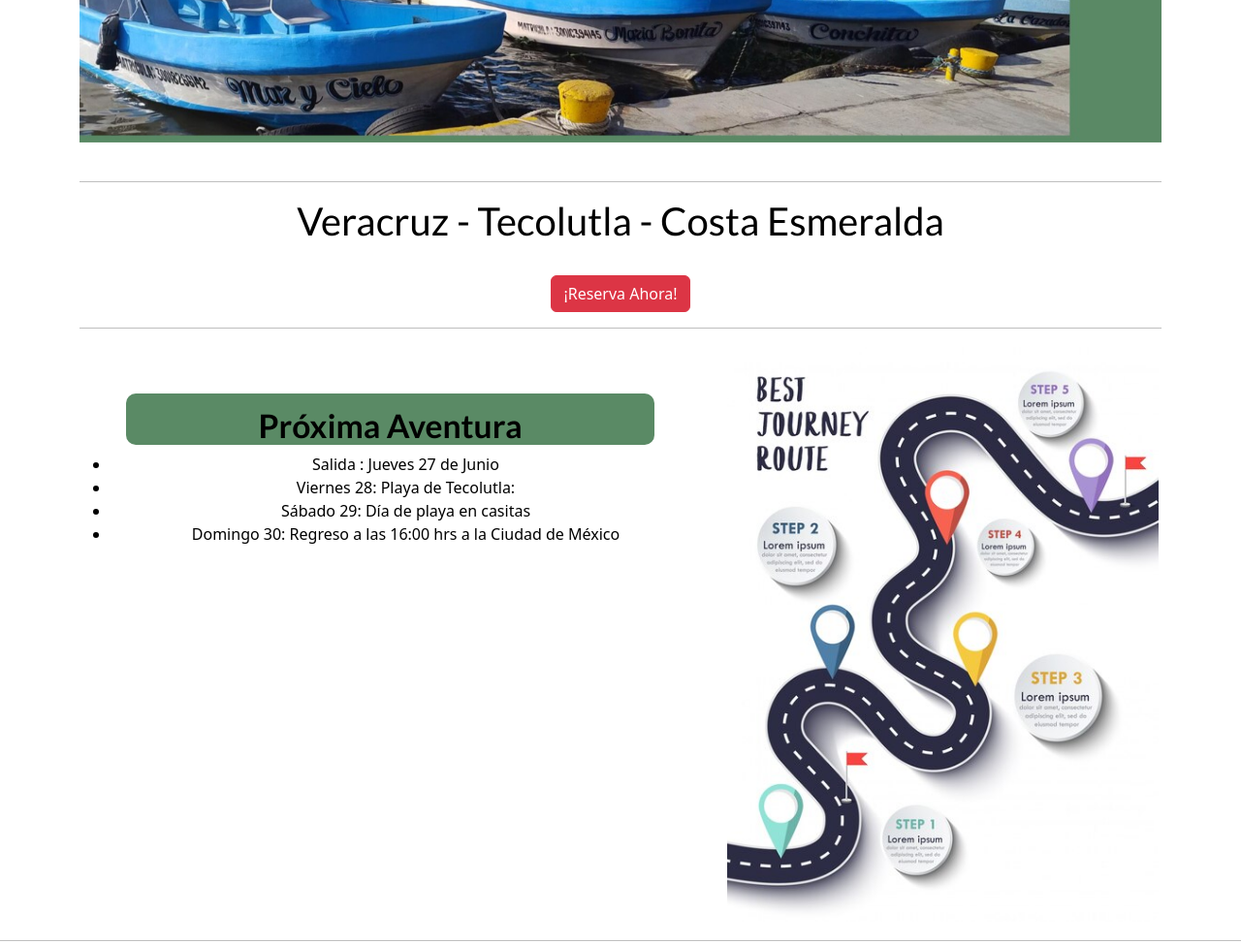
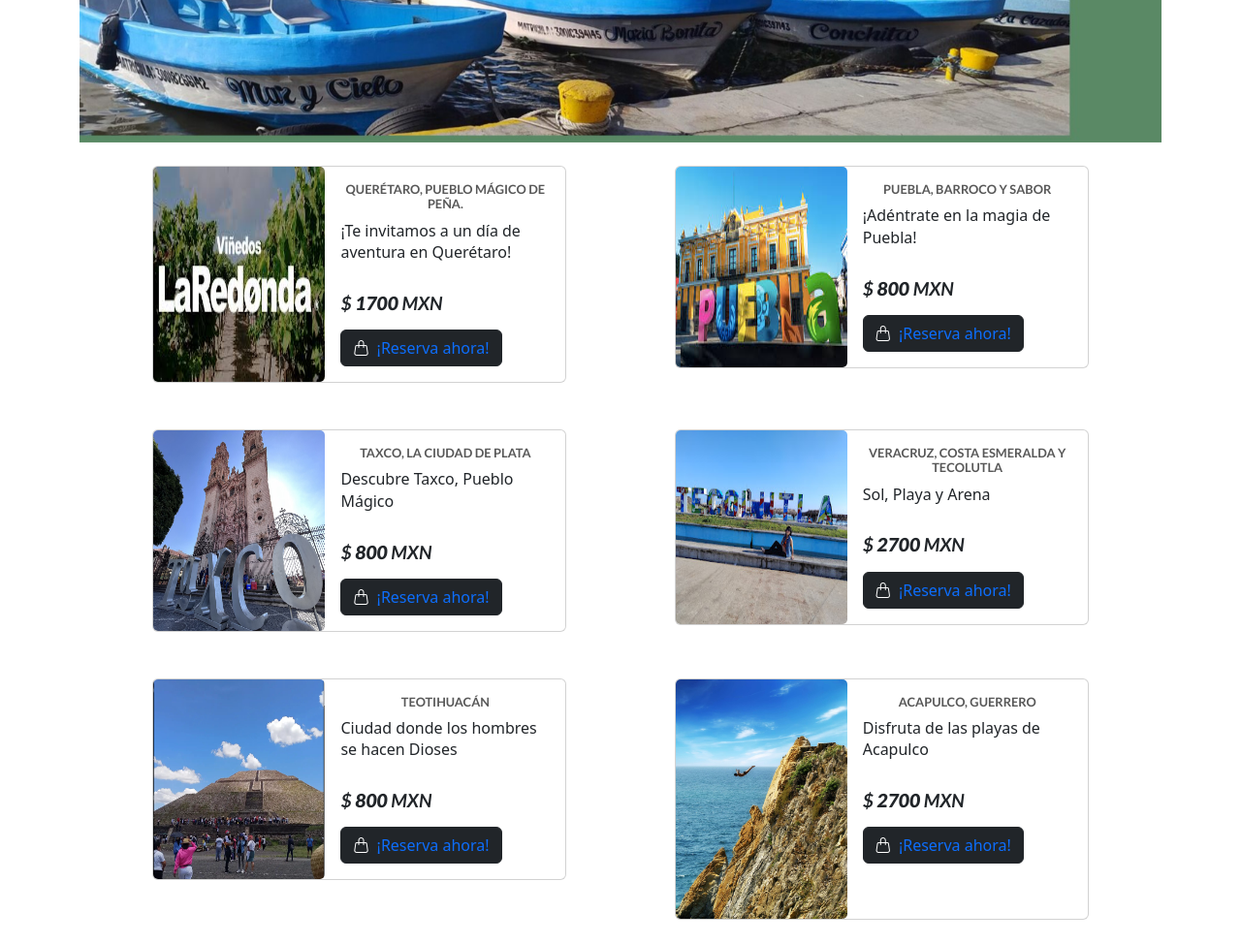
Before and after one commit to Tecno-Diosas-de-la-programacion/missTravveller, a website built with Vite: page src/pages/productos/productos.html in a window 1280 px wide. Shown: the part 380-1354 px from the top of the page at 97% size. Built offline with nearby package versions, Linux system fonts and the light colour scheme.

Commit message:
update: se modifico el archivo de productos

```diff
--- a/src/pages/productos/productos.html
+++ b/src/pages/productos/productos.html
@@ -5,8 +5,6 @@
     <meta charset="utf-8">
     <meta name="viewport" content="width=device-width, initial-scale=1.0">
     <meta name="description" content="">
-    <meta name="author" content="Mark Otto, Jacob Thornton, and Bootstrap contributors">
-    <meta name="generator" content="Hugo 0.84.0">
     <title>Miss Travveller</title>
 
     <link href="https://cdn.jsdelivr.net/npm/bootstrap@5.3.3/dist/css/bootstrap.min.css" rel="stylesheet"
@@ -21,6 +19,7 @@
     <link
         href="https://fonts.googleapis.com/css2?family=Lato:ital,wght@0,100;0,300;0,400;0,700;0,900;1,100;1,300;1,400;1,700;1,900&display=swap"
         rel="stylesheet">
+    <link rel="stylesheet" href="./productos.css">
 
     <!-- Custom styles for this template -->
 </head>
@@ -70,61 +69,11 @@
                 </button>
             </div>
 
-            <br>
-            <!-- CARRUSEL-->
-
-            <hr class="featurette-divider ">
-
-
-            <div class="col-md" align="center">
-
-                <h1>Veracruz - Tecolutla - Costa Esmeralda </h1>
-                <br>
-                <div class="row w-100 center-block">
-                    <div class="col">
-                        <button class="btn btn-danger center-block"> ¡Reserva Ahora! </button>
-                    </div>
-                </div>
-            </div>
-
-            <hr class="featurette-divider ">
-
-                <div class="row featurette">
-                    <div id="proximo-viaje" class="col-md-7" align="center">
-                        <h3 id="contorno-h3" class="titulo">Próxima Aventura</h3>
-                        <ul>
-                            <li>Salida : Jueves 27 de Junio</li>
-                            <li>Viernes 28: Playa de Tecolutla:</li>
-                            <li>Sábado 29: Día de playa en casitas</li>
-                            <li>Domingo 30: Regreso a las 16:00 hrs a la Ciudad de México</li>
-                        </ul>
-
-                    </div>
-                    <div id="ruta-viaje" class="col-md-5">
-                        <img class="bd-placeholder-img bd-placeholder-img-lg featurette-image img-fluid mx-auto rounded-4"
-                            width="500" height="500" src="/public/img/mapa-viaje.jpg"
-                            style="border: #FFFFFF; border-color: #FFFFFF; border-style: solid; " role="img"
-                            aria-label="Placeholder: 500x500" preserveAspectRatio="xMidYMid slice" focusable="false">
-                        <rect width="100%" height="100%" fill="#eee" />
-                        </img>
-
-                    </div>
-                </div>
-
-        </div><!-- /.container -->
-
-        <hr class="featurette-divider">
-
         <section class="container mt-4">
             <div id="list-container" class="row g-5 mb-5 justify-content-evenly">
 
             </div>
         </section>
-
-
-
-
-
 
         <!-- FOOTER -->
         <div class="container-footer">
@@ -162,8 +111,6 @@
             </footer>
         </div>
 
-
-
     </main>
 
 
```
